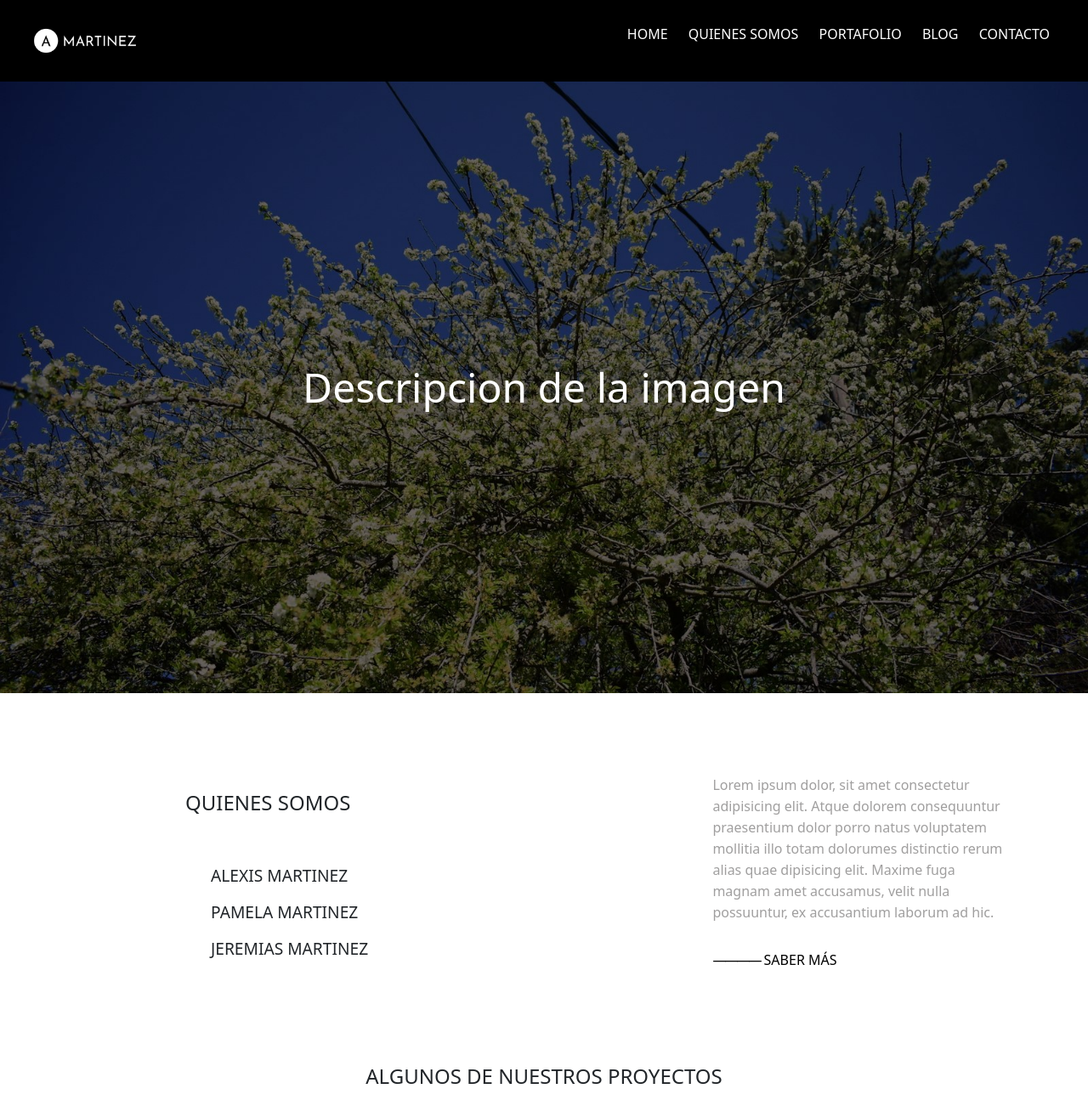
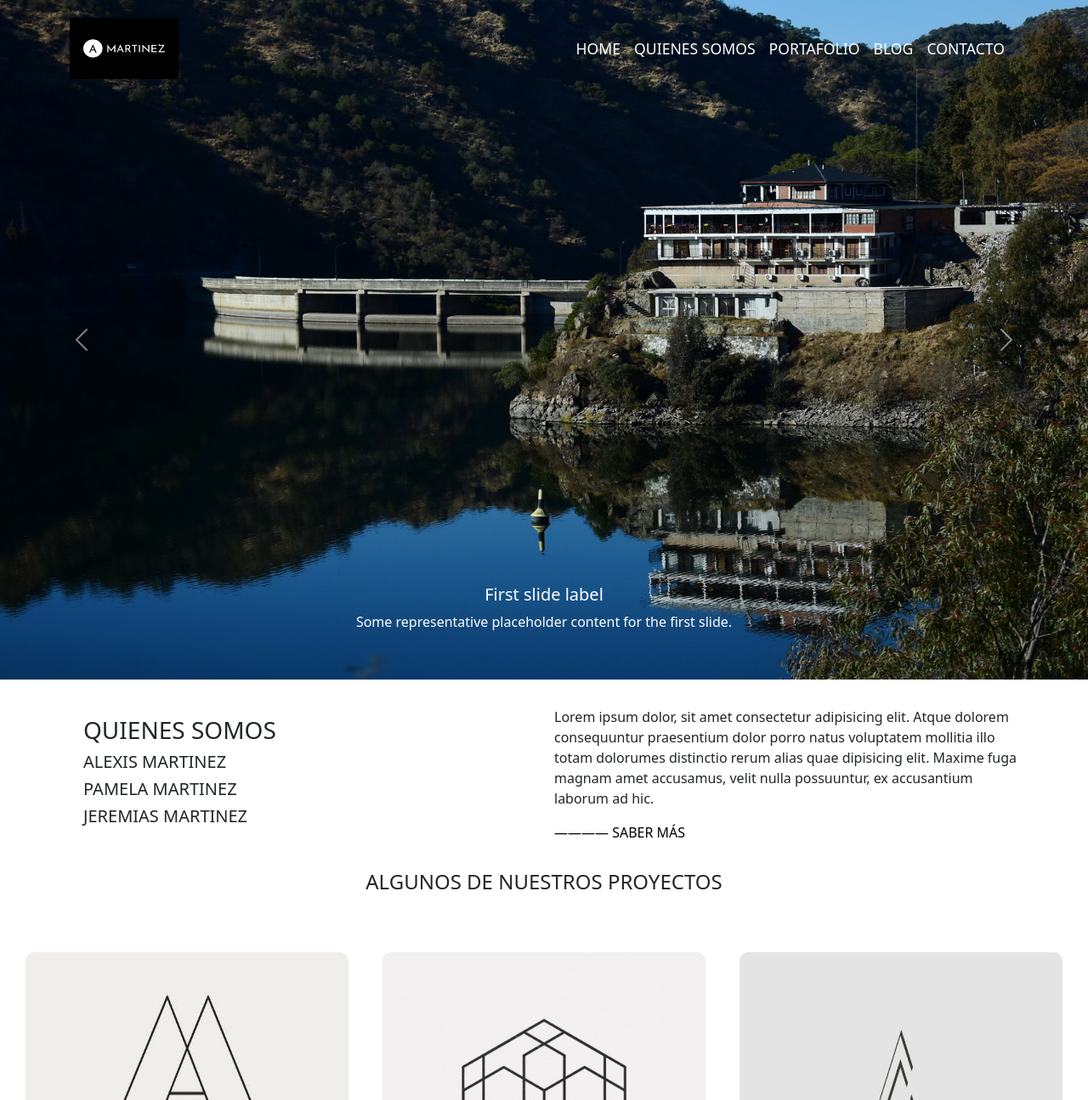
Before and after one commit to AlexisMartinez98/Alexis-martinez, a plain HTML site: page index.html in a window 1280 px wide. Shown: the top 1295 px of the page at 85% size. Drawn offline with nearby package versions, Linux system fonts and the light colour scheme.

Commit message:
arreglo nav,home,resumen

```diff
--- a/estilos.css
+++ b/estilos.css
@@ -20,138 +20,51 @@ body{
     margin: 0;
     font-family: 'Josefin Sans', sans-serif;
 }
-/* COMIENZO HOME */
-
-/* Inicio de HEADER*/
-header{
-    background-color: var(--color-secundario);
-    display: flex;
-    justify-content: space-around;
+/* HEADER */
+img{
+    width: 8rem;
+    height: 4.5rem;
 }
-header .contenedor{
-    display: flex;
-    justify-content: space-between;
-    width: 100%;
+.container li{
+    margin: 0.4rem 1rem 0.4rem 0;
 }
-.logo{
-    margin-left: 20px;
-}
-
-nav{
-    display: flex;
-    justify-content: space-around;
-    margin-right: 35px;
-    align-items: center;
-}
-nav li{
-    display: inline;
-    margin: 10px;
-}
-
-.logo img{
-    width: 10em;
-    height: 6em;
-}
-
 /* secciones comportamiento de boton */
 header a{
     text-decoration: none;
     color: var(--color-principal);
-    font-size: 1em;
-
+    font-size: 1.1rem;
 }
 nav a:hover{
     color: var(--color-terciario);
-    font-size: 1.03em;
     transition-delay: 0.05s;
 }
 /* FINDE HEADER */
-
-/* HOME */
-#home{
-    margin: 0;
-    height: 90vh;
-    background: url(imagenes/img1.JPG);
-    background-repeat: no-repeat;
-    background-size: cover;
-    background-position: center center;
+/* RESUMEN */
+#resumen-quienes-somos .nombres{
+    margin: 2rem 0 2rem 1rem;
 }
-#home h1{
-    display: flex;
-    justify-content: space-around;
-    align-items: center;
-    color: var(--color-principal);
-    margin: 0%;
-    font-size: 3em;
-    top: 50%;
-    width: 100%;
-    height: 100%;
+#resumen-quienes-somos .data{
+    margin: 2rem 0 2rem 0;
 }
-/* FIN HOME */
-
-/* RESUMEN QUIENES SOMOS */
-
-#resumen-quienes-somos{
-    background-color: var(--color-principal);
+.data{
+    margin-top: 1rem;
 }
-#resumen-quienes-somos .contenedor{
-    display: flex;
-    justify-content: space-around;
-    width: 100%;
-}
-.contenedor .nombres{
-    display: flex;
-    flex-direction: column;
-    justify-content: center;
-    width: 60%;
-    margin: 6em 6em 6em 8em;
-}
-.nombres h2{
-    display: flex;
-    margin: 0px 0 50px 90px;
-    font-size: 1.5em;
-}
-.nombres h3{
-    display: flex;
-    margin: 10px 0 10px 120px;
-    font-size: 1.2em;
-}
-
-.contenedor .resumen{
-    display: flex;
-    flex-direction: column;
-    justify-content: center;
-    width: 40%;
-    margin: 6em;
-}
-.contenedor .resumen p{
-    line-height: 25px;
-    color: var(--textos-secundarios);
-    font-size: 1em;
-}
-.contenedor .resumen a{
-    margin:15px 0;
-}
-
-#guion{
-    letter-spacing: -2px;
-}
-
+/* FIN RESUMEN */
 /* secciones comportamiento de boton */
-.contenedor .resumen a{
+.data a{
     text-decoration: none;
     color: var(--color-secundario);
     font-size: 1em;
 }
 
-.contenedor .resumen a:hover{
+.data a:hover{
     color: var(--color-terciario);
-    font-size: 1.03em;
     transition-delay: 0.05s;
 }
 /* FIN RESUMEN QUIENES SOMOS */
 
 /* RESUMEN PROYECTOS */
+
 
 #resumen-proyectos{
     width: 100%;
--- a/index.html
+++ b/index.html
@@ -18,48 +18,106 @@
 <body>
 
     <header>
-        <div class="contenedor">
-            <!-- barra superior navegable -->
+        <nav class="navbar fixed-top navbar-expand-lg navbar-dark p-md-3">
+            <div class="container">
+                <a class="navbar-brand" href="index.html">
+                    <img src="imagenes/logo.png" alt="logo" class="logo">
+                </a>
+                <button class="navbar-toggler" type="button" data-bs-toggle="collapse" data-bs-target="#navbarNav"
+                    aria-controls="navbarNav" aria-expanded="false" aria-label="Toggle navigation">
+                    <span class="navbar-toggler-icon"></span>
+                </button>
 
-            <div class="logo">
-                <a href="index.html"><img src="imagenes/logo.png" alt="Alexis-Martinez"></a>
+                <div class="collapse navbar-collapse" id="navbarNav">
+                    <div class="mx-auto"></div>
+                    <ul class="navbar-nav">
+                        <li class="nav-item">
+                            <a href="index.html">HOME</a>
+                        </li>
+                        <li class="nav-item">
+                            <a href="quienes-somos.html">QUIENES SOMOS</a>
+                        </li>
+                        <li class="nav-item">
+                            <a href="portafolio.html">PORTAFOLIO</a>
+                        </li>
+                        <li class="nav-item">
+                            <a href="blog.html">BLOG</a>
+                        </li>
+                        <li class="nav-item">
+                            <a href="contacto.html">CONTACTO</a>
+                        </li>
+                    </ul>
+                </div>
             </div>
-
-            <nav>
-                <ul>
-                    <li><a href="index.html">HOME</a></li>
-                    <li><a href="quienes-somos.html">QUIENES SOMOS</a></li>
-                    <li><a href="portafolio.html">PORTAFOLIO</a></li>
-                    <li><a href="blog.html">BLOG</a></li>
-                    <li><a href="contacto.html">CONTACTO</a></li>
-                </ul>
-            </nav>
-
-        </div>
+        </nav>
     </header>
 
-    <section id="home">
-        <!--imagenes en movimiento-->
-        <!-- <img src="/imagenes/img1.JPG" alt="cordoba-lacumbresita"> -->
-        <h1>Descripcion de la imagen</h1>
-        <!--texto dentro de imagen-->
-    </section>
+    <div class="home">
+        <div id="carouselExampleControls" class="carousel slide" data-bs-ride="carousel">
+            <div class="carousel-inner">
+                <div class="carousel-item active">
+                    <img src="imagenes/151.JPG" class="d-block w-100 vh-100" alt="...">
+                    <div class="carousel-caption d-none d-md-block">
+                        <h5>First slide label</h5>
+                        <p>Some representative placeholder content for the first slide.</p>
+                    </div>
+                </div>
+                <div class="carousel-item">
+                    <img src="imagenes/152.JPG" class="d-block w-100 vh-100" alt="...">
+                    <div class="carousel-caption d-none d-md-block">
+                        <h5>First slide label</h5>
+                        <p>Some representative placeholder content for the first slide.</p>
+                    </div>
+                </div>
+                <div class="carousel-item">
+                    <img src="imagenes/155.JPG" class="d-block w-100 vh-100" alt="...">
+                    <div class="carousel-caption d-none d-md-block">
+                        <h5>First slide label</h5>
+                        <p>Some representative placeholder content for the first slide.</p>
+                    </div>
+                </div>
+            </div>
+            <button class="carousel-control-prev" type="button" data-bs-target="#carouselExampleControls"
+                data-bs-slide="prev">
+                <span class="carousel-control-prev-icon" aria-hidden="true"></span>
+                <span class="visually-hidden">Previous</span>
+            </button>
+            <button class="carousel-control-next" type="button" data-bs-target="#carouselExampleControls"
+                data-bs-slide="next">
+                <span class="carousel-control-next-icon" aria-hidden="true"></span>
+                <span class="visually-hidden">Next</span>
+            </button>
+        </div>
+    </div>
 
     <section id="resumen-quienes-somos">
-        <div class="contenedor">
-            <div class="nombres">
-                <h2>QUIENES SOMOS</p>
-                <h3>ALEXIS MARTINEZ</h3>
-                <h3>PAMELA MARTINEZ</h3>
-                <h3>JEREMIAS MARTINEZ</h3>
-            </div>
-            <div class="resumen">
-                <p> Lorem ipsum dolor, sit amet consectetur adipisicing elit. Atque dolorem consequuntur praesentium
-                    dolor porro natus voluptatem mollitia illo totam dolorumes distinctio rerum alias quae dipisicing
-                    elit. Maxime fuga magnam amet accusamus, velit nulla possuuntur, ex accusantium laborum ad hic.
-                </p>
-                <a href="quienes-somos.html"> <span id="guion">――――</span> SABER MÁS</a>
-                <!-- link para acceder a quines somos -->
+        <div class="container">
+            <div class="row">
+                <div class="col-sm-12 col-md-6 col-xl-6 d-flex justify-content-center align-items-start flex-column">
+                    <div class="nombres">
+                        <h3>QUIENES SOMOS</h3>
+                        <h5>ALEXIS MARTINEZ</h5>
+                        <h5>PAMELA MARTINEZ</h5>
+                        <h5>JEREMIAS MARTINEZ</h5>
+                    </div>
+                </div>
+
+                <div class="col-sm-12 col-md-6 col-xl-6 d-flex justify-content-center align-items-start flex-column">
+                    <div class="data">
+                        <p> Lorem ipsum dolor, sit amet consectetur adipisicing elit. Atque dolorem consequuntur
+                            praesentium
+                            dolor porro natus voluptatem mollitia illo totam dolorumes distinctio rerum alias
+                            quae
+                            dipisicing
+                            elit. Maxime fuga magnam amet accusamus, velit nulla possuuntur, ex accusantium
+                            laborum
+                            ad
+                            hic.
+                        </p>
+                        <a href="quienes-somos.html"> <span id="guion">――――</span> SABER MÁS</a>
+                        <!-- link para acceder a quines somos -->
+                    </div>
+                </div>
             </div>
         </div>
     </section>
@@ -128,6 +186,18 @@
         </div>
     </footer>
 
+    <!-- Logica con java script-->
+    <script type="text/javascript">
+        var nav = document.querySelector('nav');
+
+        window.addEventListener('scroll', function () {
+            if (window.pageYOffset > 100) {
+                nav.classList.add('bg-black', 'shadow');
+            } else {
+                nav.classList.remove('bg-black', 'shadow');
+            }
+        });
+    </script>
     <!-- BOOTSTRAP -->
     <script src="https://cdn.jsdelivr.net/npm/@popperjs/core@2.10.2/dist/umd/popper.min.js" integrity="sha384-7+zCNj/IqJ95wo16oMtfsKbZ9ccEh31eOz1HGyDuCQ6wgnyJNSYdrPa03rtR1zdB" crossorigin="anonymous"></script>
     <script src="https://cdn.jsdelivr.net/npm/bootstrap@5.1.3/dist/js/bootstrap.min.js" integrity="sha384-QJHtvGhmr9XOIpI6YVutG+2QOK9T+ZnN4kzFN1RtK3zEFEIsxhlmWl5/YESvpZ13" crossorigin="anonymous"></script>
```
